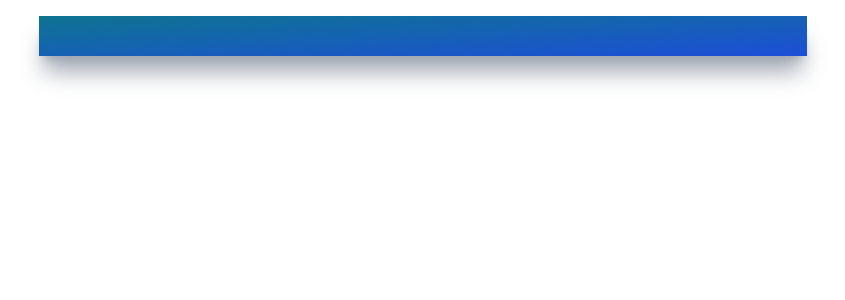
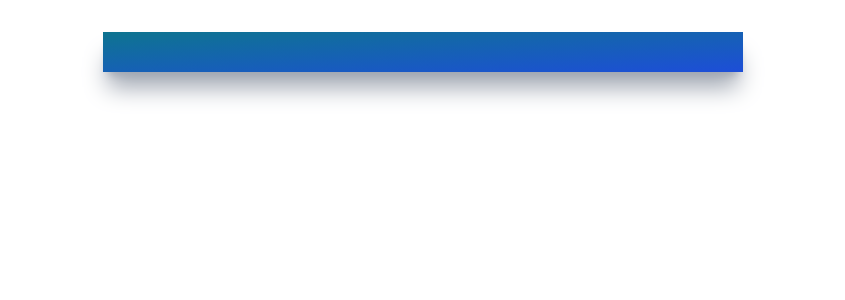
Before and after one commit to shadanamini/weather-application, a JavaScript app: page / in a window 1280 px wide. Shown: the top 300 px of the page, without its empty margins (217-1062 px from the left). Built offline with nearby package versions, Linux system fonts and the light colour scheme; the HTML template or start-up script is replaced by a standard one.

Commit message:
adjusted container size

```diff
--- a/src/App.js
+++ b/src/App.js
@@ -3,7 +3,7 @@
 
 function App() {
   return (
-  <div className="mx-auto max-w-screen-md mt-4 py-5 px-32 bg-gradient-to-br from-cyan-700 to-blue-700 h-fit shadow-xl shadow-gray-400"></div>
+  <div className="mx-auto max-w-screen-sm mt-8 py-5 px-32 bg-gradient-to-br from-cyan-700 to-blue-700 h-fit shadow-xl shadow-gray-400"></div>
   )
 }
 
```
